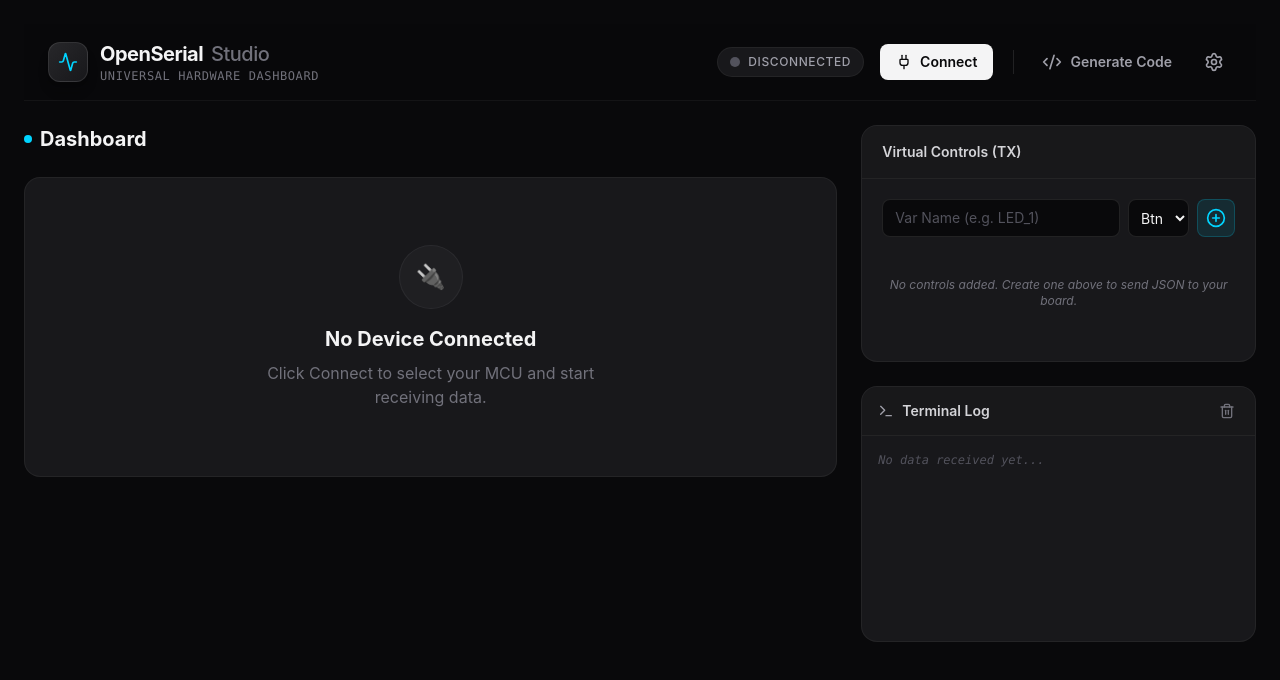
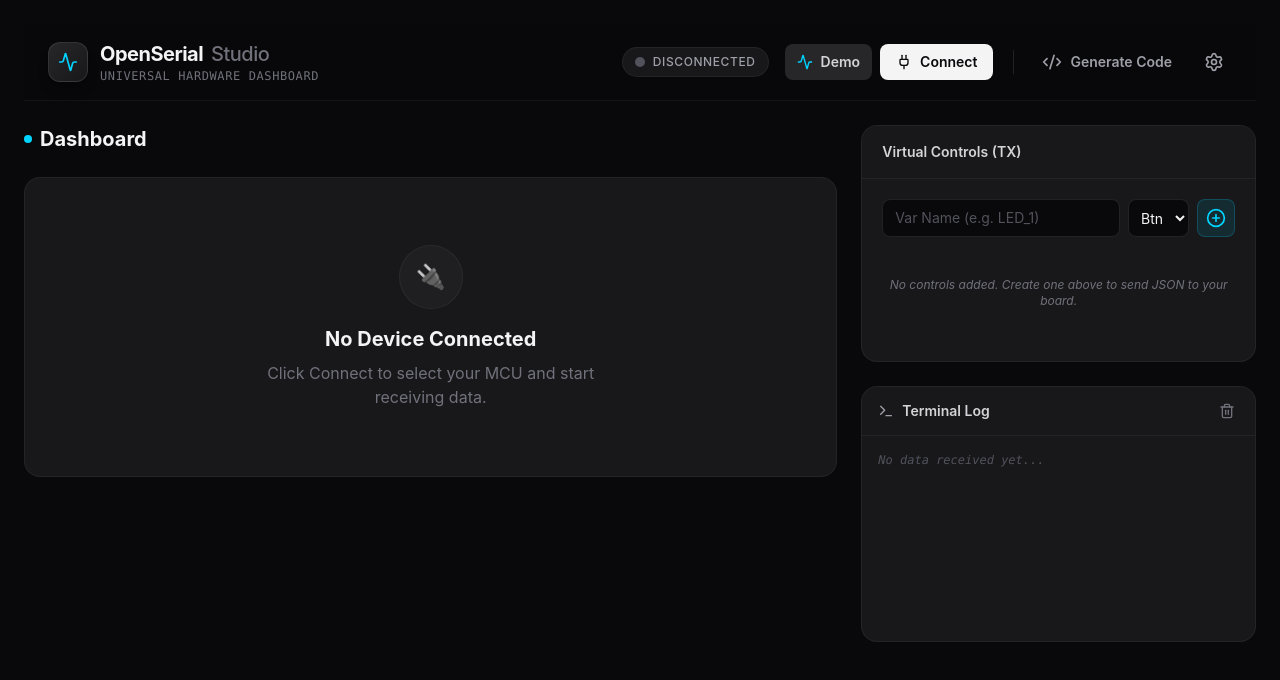
Before and after one commit to ptai-eng/OpenSerial-Studio, a React (Vite) app: page / in a window 1280 px wide. Shown: the top 680 px of the page. Built offline with nearby package versions, Linux system fonts and the light colour scheme.

Commit message:
feat: add Demo Mode for quick testing without hardware

```diff
--- a/src/App.tsx
+++ b/src/App.tsx
@@ -37,6 +37,10 @@
   const [isSettingsOpen, setIsSettingsOpen] = useState(false);
   const [baudRate, setBaudRate] = useState<number>(115200);
 
+  // Demo mode
+  const [isDemoMode, setIsDemoMode] = useState(false);
+  const demoIntervalRef = useRef<number | null>(null);
+
   // Throttling buffers
   const logsBuffer = useRef<string[]>([]);
   const latestPayload = useRef<Record<string, number | string> | null>(null);
@@ -75,6 +79,27 @@
     }
   }, [status, readLoop, handleData]);
 
+  const toggleDemoMode = () => {
+    if (isDemoMode) {
+      setIsDemoMode(false);
+      if (demoIntervalRef.current) clearInterval(demoIntervalRef.current);
+      setWidgets(new Map());
+    } else {
+      setIsDemoMode(true);
+      let t = 0;
+      demoIntervalRef.current = window.setInterval(() => {
+        t += 0.1;
+        const fakePayload = {
+          Temperature: 25 + Math.sin(t) * 5 + Math.random(),
+          Humidity: 50 + Math.cos(t * 0.5) * 10,
+          MotorSpeed: Math.abs(Math.sin(t * 2)) * 100
+        };
+        const jsonStr = JSON.stringify(fakePayload);
+        handleData(jsonStr);
+      }, 100);
+    }
+  };
+
   const handleDisconnect = () => {
     disconnect();
     setWidgets(new Map());
@@ -112,6 +137,8 @@
         onDisconnect={handleDisconnect}
         onOpenCodeGen={() => setIsCodeGenOpen(true)}
         onOpenSettings={() => setIsSettingsOpen(true)}
+        onDemo={toggleDemoMode}
+        isDemoMode={isDemoMode}
         isRecording={isRecording}
         onStartRecording={startRecording}
         onStopRecording={stopRecording}
@@ -129,14 +156,14 @@
 
           {widgets.size === 0 ? (
             <div className="bg-zinc-900 border border-white/5 rounded-2xl p-8 flex flex-col items-center justify-center text-center min-h-[300px]">
-               {status === 'connected' ? (
+               {status === 'connected' || isDemoMode ? (
                   <div>
                     <div className="w-16 h-16 rounded-full bg-zinc-800/50 flex items-center justify-center mx-auto mb-4 border border-accent-blue/20">
-                      <span className="text-accent-blue animate-pulse">JSON</span>
+                       <span className="text-accent-blue animate-pulse">JSON</span>
                     </div>
                      <h2 className="text-xl font-bold text-zinc-100 mb-2">Listening for Data...</h2>
                      <p className="text-zinc-400 max-w-sm mx-auto">
-                       Send a JSON payload via UART to automatically generate widgets.
+                       {isDemoMode ? "Generating fake JSON data..." : "Send a JSON payload via UART to automatically generate widgets."}
                      </p>
                   </div>
                ) : (
--- a/src/components/layout/Header.tsx
+++ b/src/components/layout/Header.tsx
@@ -9,6 +9,8 @@
   onDisconnect: () => void;
   onOpenCodeGen: () => void;
   onOpenSettings: () => void;
+  onDemo?: () => void;
+  isDemoMode?: boolean;
   isRecording?: boolean;
   onStartRecording?: () => void;
   onStopRecording?: () => void;
@@ -18,7 +20,7 @@
 
 export const Header: React.FC<HeaderProps> = ({
   status, onConnect, onDisconnect, onOpenCodeGen, onOpenSettings,
-  isRecording, onStartRecording, onStopRecording, onExportCSV, logCount
+  onDemo, isDemoMode, isRecording, onStartRecording, onStopRecording, onExportCSV, logCount
 }) => {
   return (
     <header className="flex items-center justify-between px-6 py-4 border-b border-white/5 bg-zinc-950/80 backdrop-blur-md sticky top-0 z-50">
@@ -56,7 +58,15 @@
         </div>
 
         {/* Connect Buttons */}
-        {status !== 'connected' ? (
+        {status !== 'connected' && !isDemoMode ? (
+          <div className="flex items-center gap-2">
+            <button
+              onClick={onDemo}
+              className="flex items-center gap-2 px-3 py-2 bg-zinc-800 text-zinc-300 hover:text-white hover:bg-zinc-700 rounded-lg font-semibold text-sm transition-all active:scale-95"
+            >
+              <Activity className="w-4 h-4 text-accent-blue" />
+              Demo
+            </button>
             <button
               onClick={onConnect}
               disabled={status === 'connecting'}
@@ -65,6 +75,7 @@
               <Plug className="w-4 h-4" />
               Connect
             </button>
+          </div>
         ) : (
           <>
             <div className="flex items-center gap-2 mr-4">
@@ -101,11 +112,11 @@
             </div>
 
             <button
-              onClick={onDisconnect}
+              onClick={status === 'connected' ? onDisconnect : onDemo}
               className="flex items-center gap-2 px-4 py-2 bg-red-500/10 text-red-500 hover:bg-red-500/20 rounded-lg font-semibold text-sm transition-all active:scale-95 border border-red-500/20"
             >
               <Zap className="w-4 h-4" />
-              Disconnect
+              {isDemoMode ? 'Stop Demo' : 'Disconnect'}
             </button>
           </>
         )}
```
Lines whose indentation alone changed are shown as unchanged.
